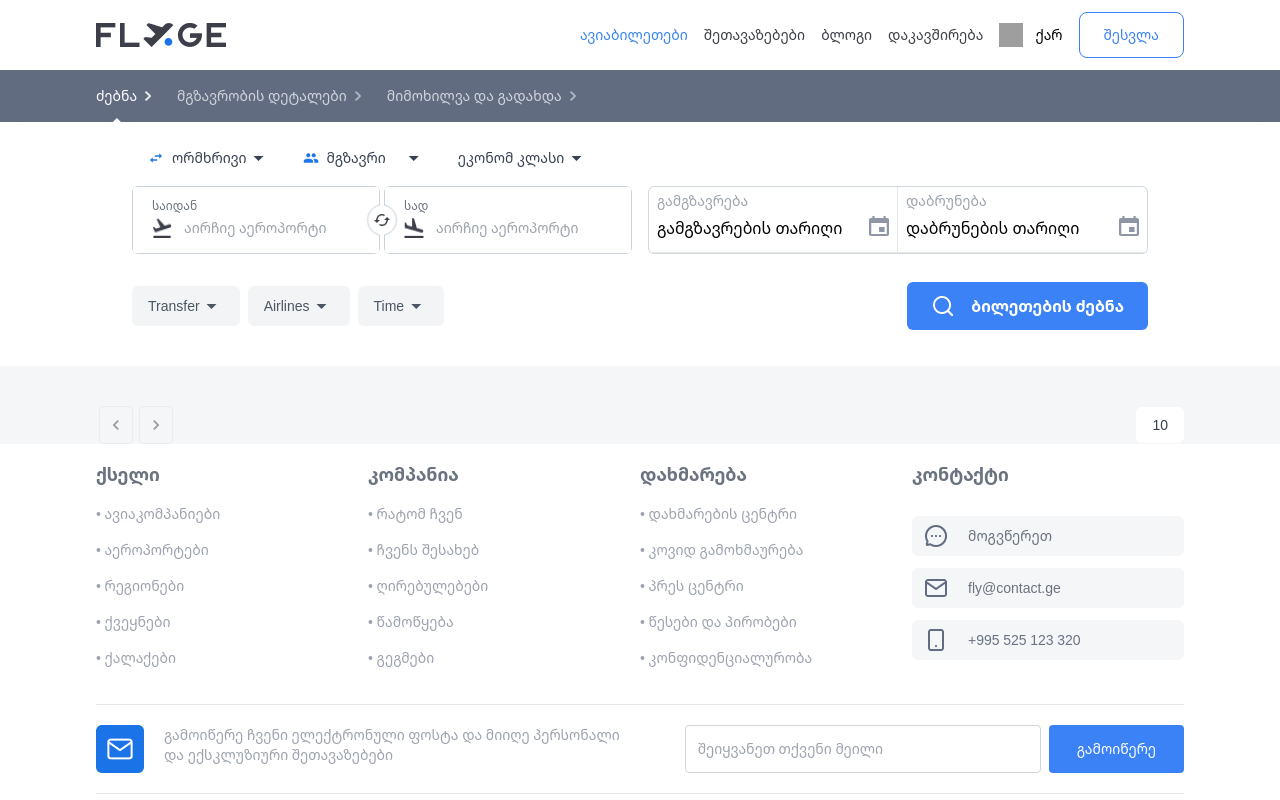
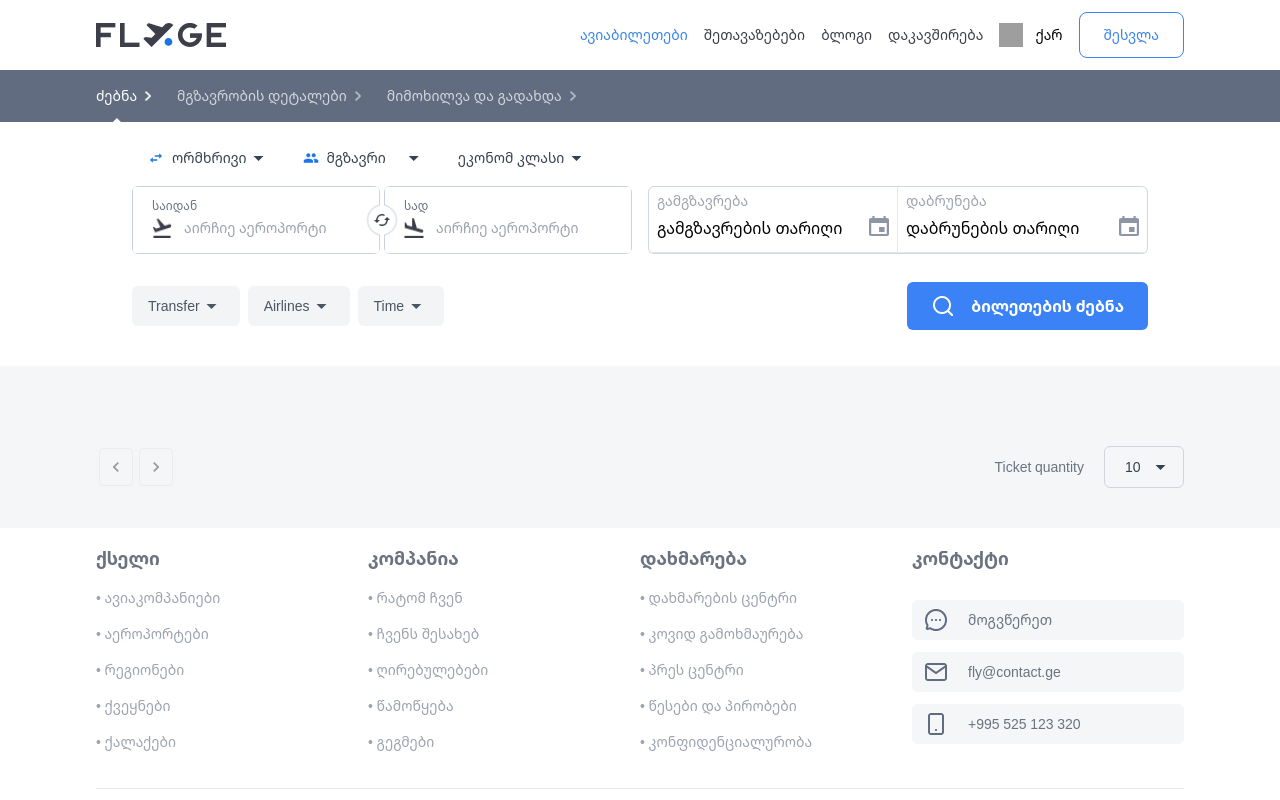
Before and after one commit to ibegoidze/Fly.ge, a React (Create React App) app: page /Flights in a window 1280 px wide. Shown: the top 800 px of the page. Built offline with nearby package versions, Linux system fonts and the light colour scheme; grey boxes are pictures that could not be loaded.

Commit message:
improveing pagination and size dropdown

```diff
--- a/src/Components/Flights/Search/PageSizeDropdown.jsx
+++ b/src/Components/Flights/Search/PageSizeDropdown.jsx
@@ -23,37 +23,45 @@ const PageSizeDropdown = ({ pageSizeOptions, pageSize, setPageSize }) => {
   }, []);
 
   return (
-    <div className="inline-block text-left relative" ref={dropdownRef}>
+    <div
+      className="text-left relative flex items-center gap-5"
+      ref={dropdownRef}
+    >
       <div
         onClick={toggleDropdown}
-        className={`cursor-pointer flex items-center justify-between px-2 lg:px-4 py-2 bg-white text-sm font-medium ${
+        className={`cursor-pointer flex gap-2 items-center w-20 justify-between px-2 lg:px-4 py-2 border border-gray-300 text-sm font-medium ${
           isOpen ? "text-blue-500" : "text-gray-700"
         } hover:bg-gray-50`}
         style={{ borderRadius: "0.375rem" }}
       >
-        <span className="flex-1">{pageSize}</span>
+        <span className="flex-1 ml-1">{pageSize}</span>
+
         <span
-          className="material-symbols-outlined transform duration-300"
+          className="material-symbols-outlined transform transition duration-300"
           style={{ transform: isOpen ? "rotate(180deg)" : "rotate(0deg)" }}
-        ></span>
+        >
+          arrow_drop_down
+        </span>
       </div>
+
       <div
-        className={`absolute shadow-md z-10  bg-white rounded-lg transition-all duration-300 overflow-hidden ${
+        className={`absolute shadow-md z-10 bg-backgroundGray w-full rounded-lg transition-all duration-300 overflow-hidden ${
           isOpen ? "opacity-100" : "opacity-0"
         }`}
         style={{
           top: "100%",
           left: "0",
           maxHeight: isOpen ? "10rem" : "0",
+          borderRadius: "0 0.375rem 0.375rem 0.375rem",
         }}
       >
         {pageSizeOptions.map((option) => (
           <div
             key={option}
-            className="px-4 py-2 text-sm font-medium text-gray-700 hover:bg-gray-50 flex items-center rounded-lg"
+            className="px-4 py-2 text-sm flex justify-center font-medium text-gray-700 hover:bg-gray-50 cursor-pointer items-center rounded-lg"
             onClick={() => handleOptionClick(option)}
           >
-            <span>{option}</span>
+            <span>{option} </span>
           </div>
         ))}
       </div>
--- a/src/Components/Flights/Search/Results.jsx
+++ b/src/Components/Flights/Search/Results.jsx
@@ -47,7 +47,7 @@ const Results = ({ flightsData }) => {
       }`}
     >
       <div className="max-w-6xl mx-auto px-4 sm:px-6 lg:px-8">
-        <div className="">
+        <div className="pb-10">
           {currentFlights.map((flight, index) => (
             // RENDER EACH FLIGHT COMPONENT
             <div
@@ -128,7 +128,7 @@ const Results = ({ flightsData }) => {
             </div>
           ))}
           {/* RENDER PAGINATION COMPONENT */}
-          <div className="flex items-center justify-between">
+          <div className="flex items-center justify-between mt-10">
             <div>
               <Pagination
                 count={Math.ceil(flightsData.length / pageSize)}
@@ -143,23 +143,20 @@ const Results = ({ flightsData }) => {
                   },
                   "& .Mui-selected": {
                     color: "#fff",
-                    backgroundColor: "#0275f0",
+                    backgroundColor: "#227bee",
                     "&:hover": {
                       backgroundColor: "#0056b3",
                     },
                   },
                   "& .MuiPaginationItem-page": {
-                    gap: "8px",
+                    gap: "5px",
                     fontWeight: "700",
                     borderColor: "#ddd",
                     padding: "12px 30px",
                   },
                   "& .MuiPaginationItem-ellipsis": {
-                    fontSize: "24px",
-                    display: "flex",
-                    alignItems: "center",
-                    textAlign: "center",
-                    justifyContent: "center",
+                    fontSize: "30px",
+                    margin: "0 0 15px 0",
                   },
                   "& .MuiPaginationItem-root, & .MuiButtonBase-root": {
                     padding: "18px 14px",
@@ -172,7 +169,10 @@ const Results = ({ flightsData }) => {
               />
             </div>
             {/* Render PageSizeDropdown component */}
-            <div>
+            <div className="flex items-center gap-5">
+              <span className="text-gray-500 font-medium text-sm">
+                Ticket quantity
+              </span>
               <PageSizeDropdown
                 pageSizeOptions={[10, 20, 50]}
                 pageSize={pageSize}
```
